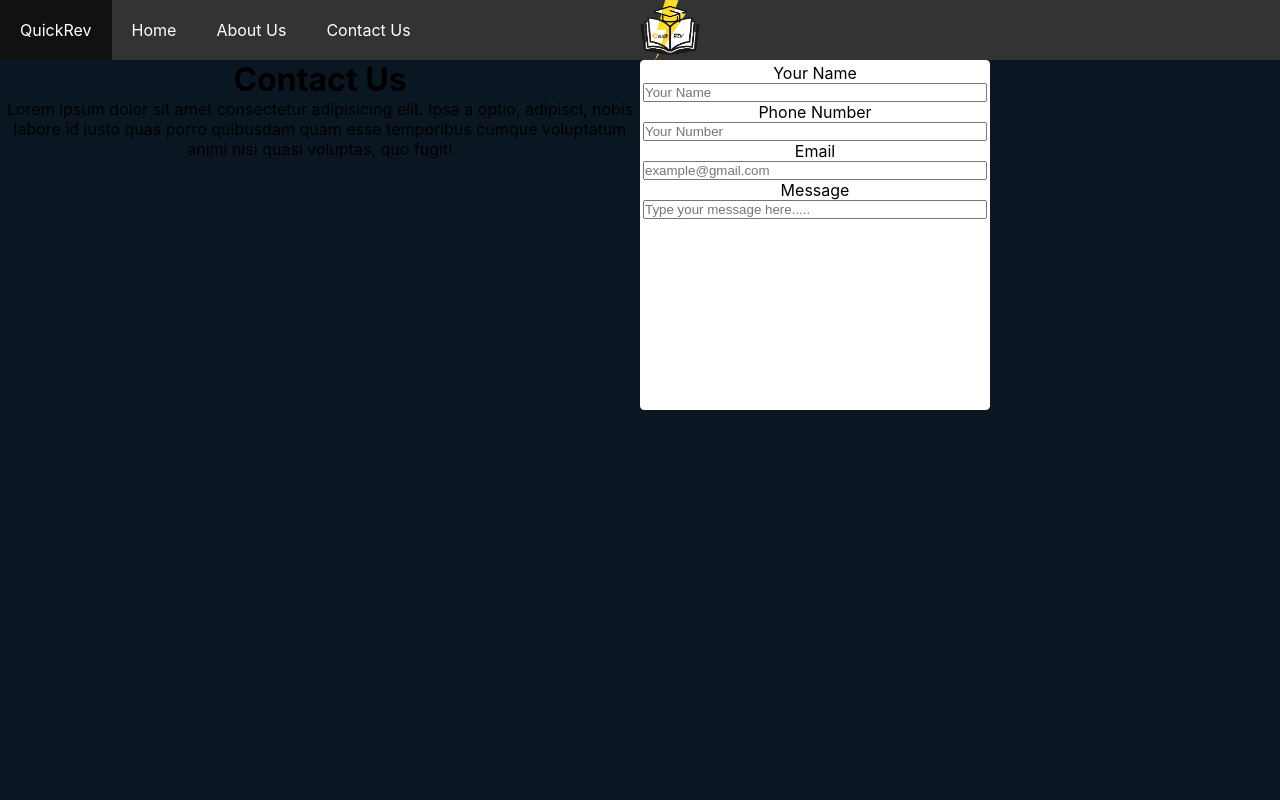
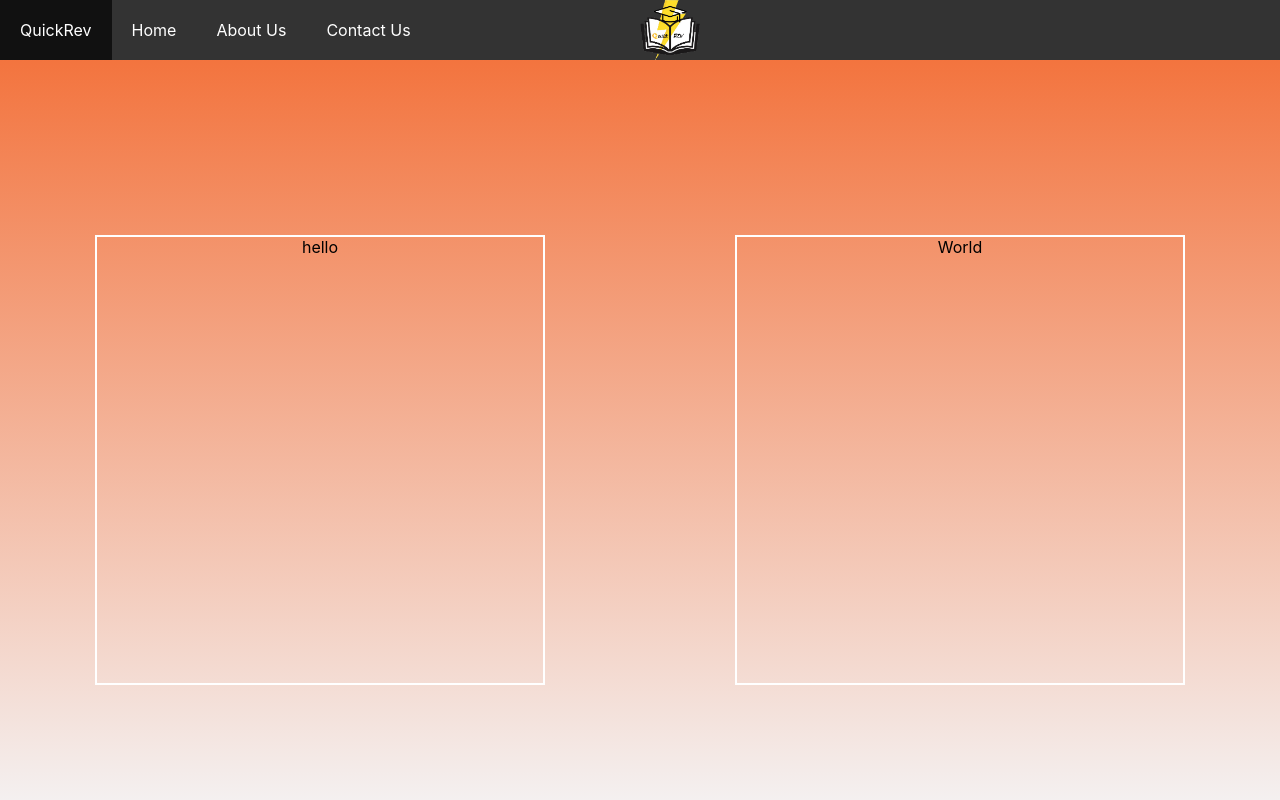
Before and after one commit to AashutoshSingh29/QuickRev, a React (Create React App) app: page /contactus in a window 1280 px wide. Shown: the top 800 px of the page. Built offline with nearby package versions, Linux system fonts and the light colour scheme.

Commit message:
Contact Us

```diff
--- a/src/components/ContactUs.js
+++ b/src/components/ContactUs.js
@@ -2,27 +2,9 @@ import React from "react";
 
 const ContactUs = () => {
   return (
-    <div className="contactus-container">
-      <div className="contact-info">
-        <h1>Contact Us </h1>
-        <p>
-          Lorem ipsum dolor sit amet consectetur adipisicing elit. Ipsa a optio,
-          adipisci, nobis labore id iusto quas porro quibusdam quam esse
-          temporibus cumque voluptatum animi nisi quasi voluptas, quo fugit!
-        </p>
-      </div>
-      <div className="contact-form">
-        <div className="form">
-          <label> Your Name</label>
-          <input type="text" placeholder="Your Name" />
-          <label> Phone Number</label>
-          <input type="number" placeholder="Your Number" />
-          <label>Email</label>
-          <input type="text" placeholder="example@gmail.com" />
-          <label>Message</label>
-          <input type="textarea" placeholder="Type your message here....." />
-        </div>
-      </div>
+    <div className="contact-us">
+      <div className="block">hello</div>
+      <div className="form">World</div>
     </div>
   );
 };
--- a/src/index.css
+++ b/src/index.css
@@ -584,36 +584,16 @@ footer {
 
 /* Contact Us Css */
 
-.contactus-container {
+.contact-us {
   margin-top: 60px;
   height: 100vh;
   display: flex;
-  background-color: #0a1723;
-  justify-content: space-between;
+  justify-content: space-around;
+  align-items: center;
 }
 
-.contact-info {
-  width: 50%;
-  display: flex;
-  flex-direction: column;
-  justify-content: flex-start;
+.contact-us div {
+  border: solid 2px white;
+  height: 450px;
+  width: 450px;
 }
-
-.contact-form {
-  width: 50%;
-  justify-content: center;
-  align-items: center;
-}
-.form {
-  display: flex;
-  flex-direction: column;
-  /* align-items: start; */
-  color: black;
-  border: 1px solid white;
-  border-radius: 4px;
-  padding: 2px;
-  box-sizing: border-box;
-  background-color: #fff;
-  width: 350px;
-  height: 350px;
-}
```
